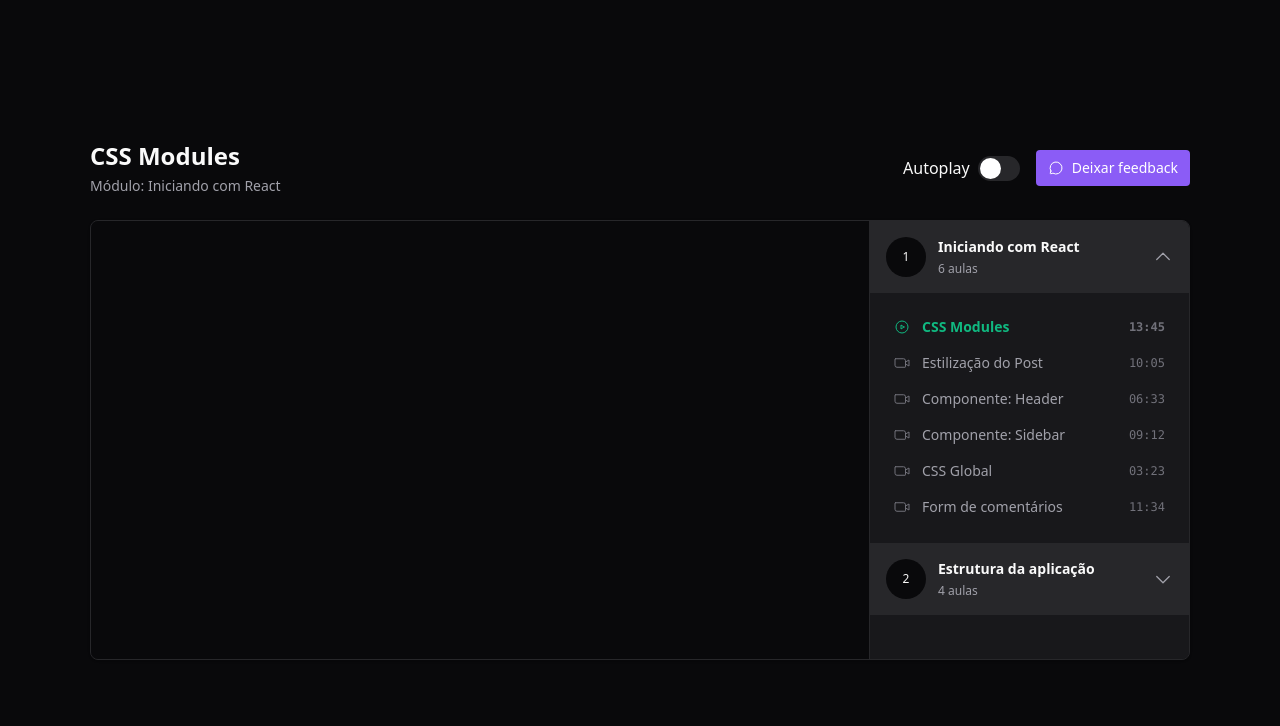
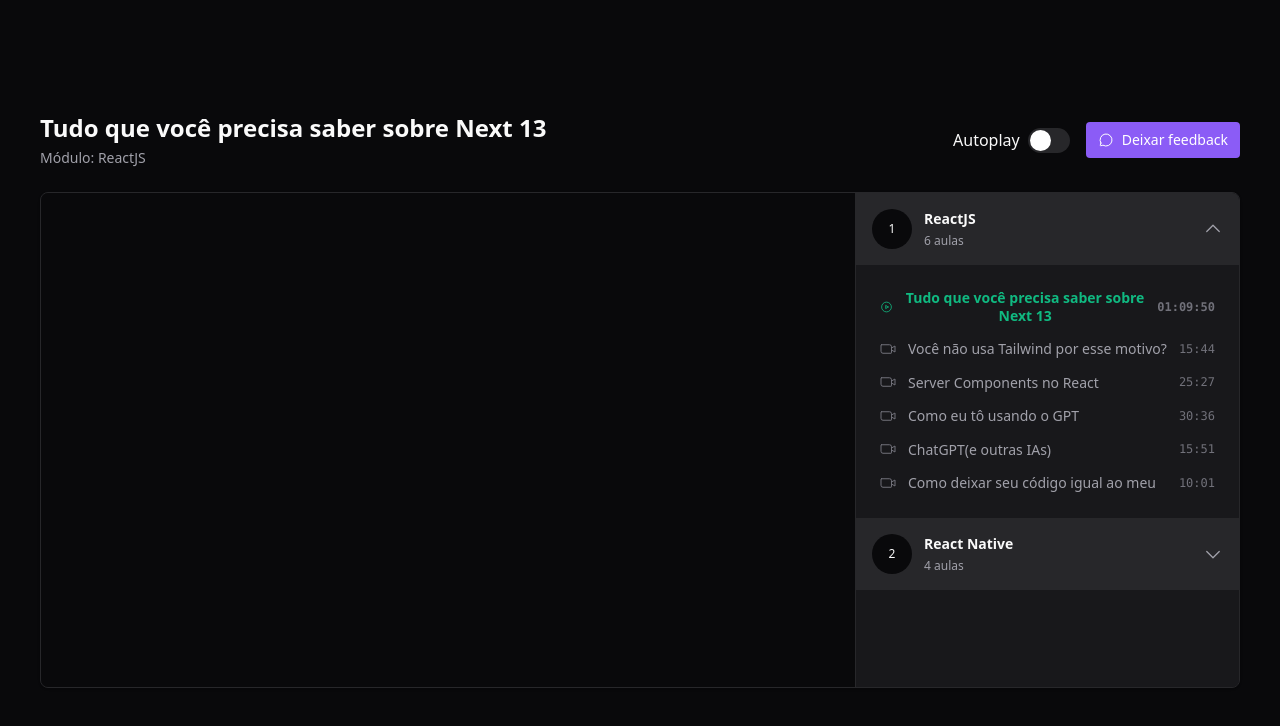
Before and after one commit to erik-ferreira/07-redux-zustand, a React (Vite) app: page / in a window 1280 px wide. Shown: the top 726 px of the page. Built offline with nearby package versions, Linux system fonts and the light colour scheme; data requests are answered from the project's data file.

Commit message:
fix: data in json and lesson title

```diff
--- a/server.json
+++ b/server.json
@@ -5,59 +5,63 @@
       "modules": [
         {
           "id": 1,
-          "title": "Iniciando com React",
+          "title": "ReactJS",
           "lessons": [
             {
-              "id": "Jai8w6K_GnY",
-              "title": "CSS Modules",
-              "duration": "13:45"
+              "id": "0zl72thBKzo",
+              "title": "Tudo que você precisa saber sobre Next 13",
+              "duration": "01:09:50"
             },
             {
-              "id": "w-DW4DhDfcw",
-              "title": "Estilização do Post",
-              "duration": "10:05"
+              "id": "EbFA4RQrc0w",
+              "title": "Você não usa Tailwind por esse motivo?",
+              "duration": "15:44"
             },
             {
-              "id": "D83-55LUdKE",
-              "title": "Componente: Header",
-              "duration": "06:33"
+              "id": "3KSxzW8x5pA",
+              "title": "Server Components no React",
+              "duration": "25:27"
             },
             {
-              "id": "W_ATsETujaY",
-              "title": "Componente: Sidebar",
-              "duration": "09:12"
+              "id": "Znz2QXpJTXQ",
+              "title": "Como eu tô usando o GPT",
+              "duration": "30:36"
             },
-            { "id": "Pj8dPeameYo", "title": "CSS Global", "duration": "03:23" },
             {
-              "id": "8KBq2vhwbac",
-              "title": "Form de comentários",
-              "duration": "11:34"
+              "id": "isn44MT-aIQ",
+              "title": "ChatGPT(e outras IAs)",
+              "duration": "15:51"
+            },
+            {
+              "id": "cbSHUVSUFgY",
+              "title": "Como deixar seu código igual ao meu",
+              "duration": "10:01"
             }
           ]
         },
         {
           "id": 2,
-          "title": "Estrutura da aplicação",
+          "title": "React Native",
           "lessons": [
             {
-              "id": "gE48FQXRZ_o",
-              "title": "Componente: Comment",
-              "duration": "13:45"
+              "id": "DUGomTDVpwc",
+              "title": "Feature Flag com configcat no React Native",
+              "duration": "27:28"
             },
             {
-              "id": "Ng_Vk4tBl0g",
-              "title": "Responsividade",
-              "duration": "10:05"
+              "id": "8dkwk6d8vdY",
+              "title": "Autenticação local com BIOMETRIA no React Native",
+              "duration": "36:10"
             },
             {
-              "id": "h5JA3wfuW1k",
-              "title": "Interações no JSX",
-              "duration": "06:33"
+              "id": "oHqA9H9qmtc",
+              "title": "ChatGPT e IA de Voz",
+              "duration": "14:49"
             },
             {
-              "id": "1G0vSTqWELg",
-              "title": "Utilizando estado",
-              "duration": "09:12"
+              "id": "XLILd0R8btg",
+              "title": "Descomplicando as funções de áudio no seu app com Expo Av",
+              "duration": "25:40"
             }
           ]
         }
--- a/src/components/Lesson/index.tsx
+++ b/src/components/Lesson/index.tsx
@@ -25,7 +25,7 @@ export function Lesson({
       ) : (
         <VideoCamera className="w-4 h-4 text-zinc-500" />
       )}
-      <span>{title}</span>
+      <span className="leading-tight">{title}</span>
       <span className="ml-auto font-mono text-xs text-zinc-500">
         {duration}
       </span>
--- a/src/pages/Player.tsx
+++ b/src/pages/Player.tsx
@@ -31,7 +31,7 @@ export function Player() {
 
   return (
     <div className="h-screen bg-zinc-950 text-zinc-50 flex items-center justify-center">
-      <div className="flex w-[1100px] flex-col gap-6">
+      <div className="flex w-[1200px] flex-col gap-6">
         <div className="flex items-center justify-between">
           <Header />
 
@@ -50,7 +50,7 @@ export function Player() {
             <Video />
           </div>
 
-          <aside className="w-80 border-l border-zinc-800 divide-y-2 divide-zinc-900 bg-zinc-900 overflow-y-scroll absolute top-0 bottom-0 right-0 scrollbar-thin scrollbar-track-zinc-950 scrollbar-thumb-zinc-900">
+          <aside className="w-96 border-l border-zinc-800 divide-y-2 divide-zinc-900 bg-zinc-900 overflow-y-scroll absolute top-0 bottom-0 right-0 scrollbar-thin scrollbar-track-zinc-950 scrollbar-thumb-zinc-900">
             {isLoadingCourse ? (
               <>
                 <ModuleSkeleton defaultOpen />
```
